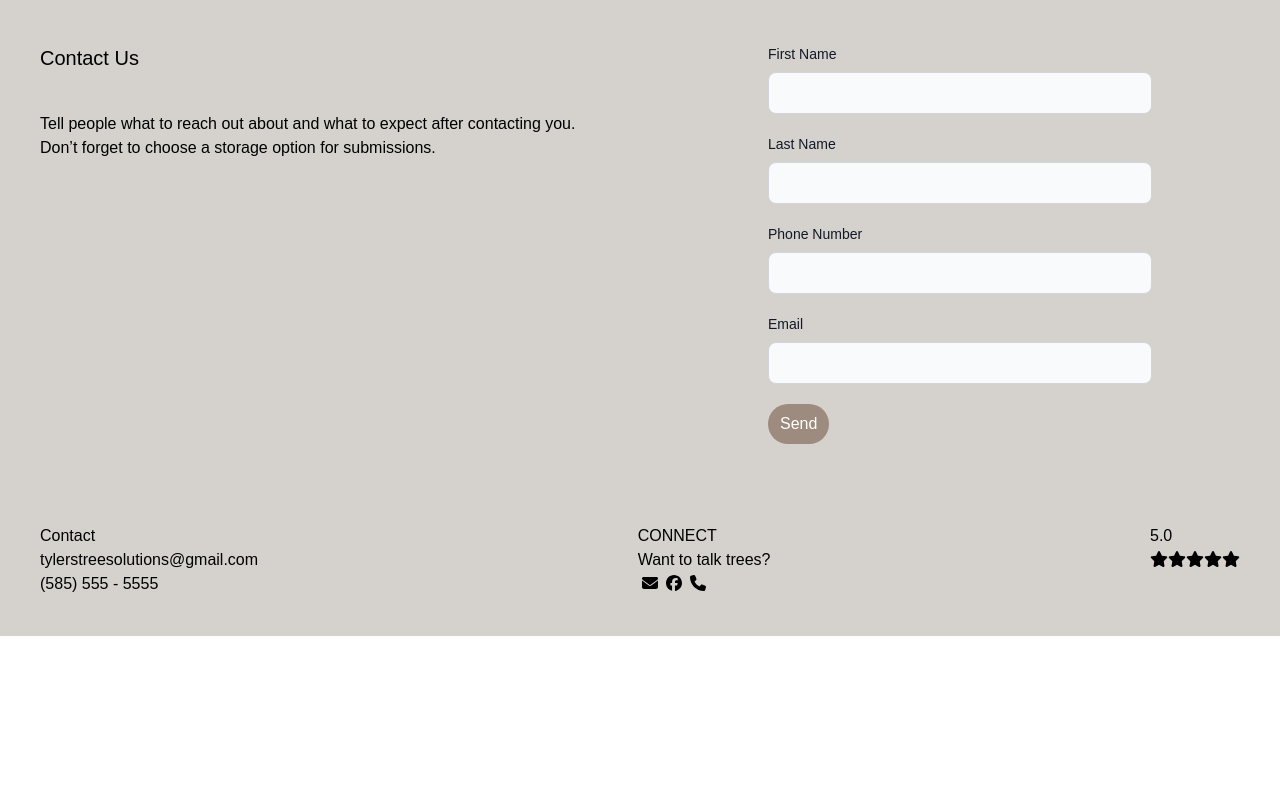
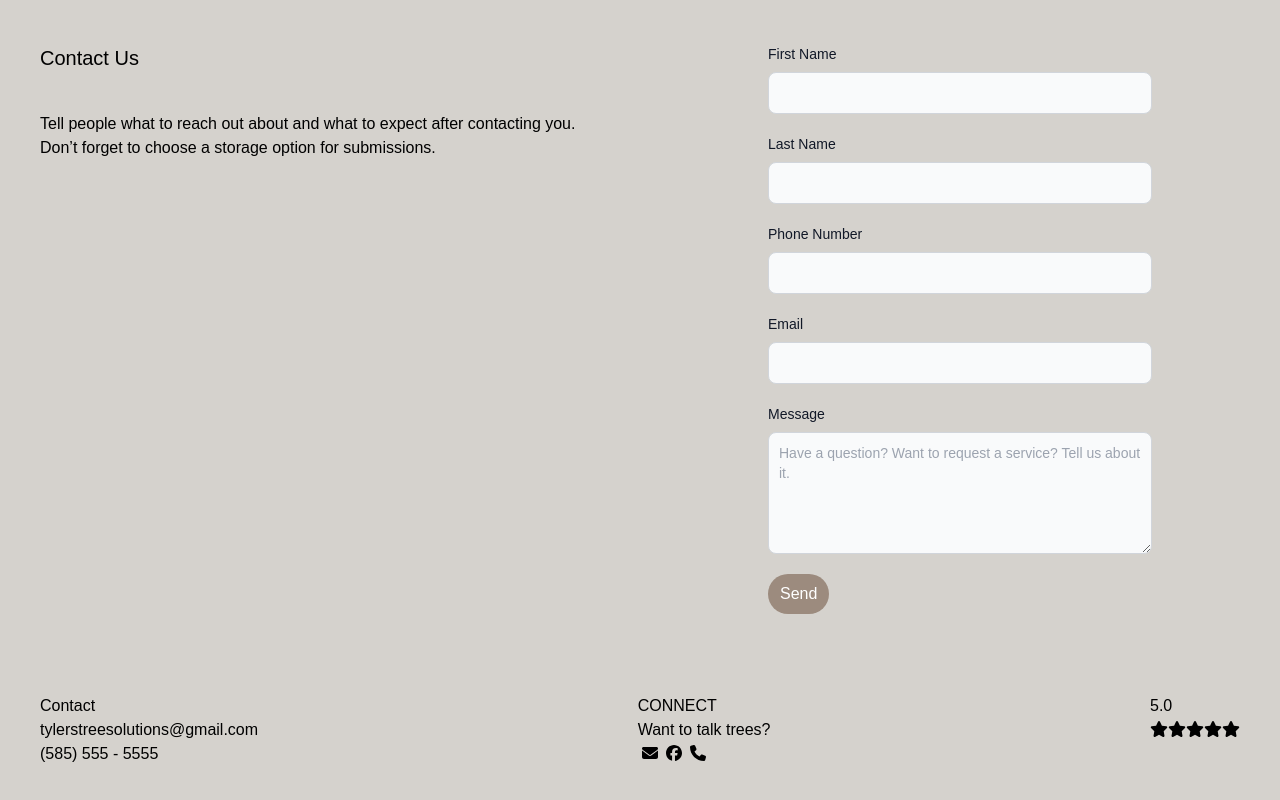
Before and after one commit to gmcclarin/tyler, a React (Create React App) app: page / in a window 1280 px wide. Shown: the part 2414-3214 px from the top of the page. Before the commit the page ends 3050 px from the top, so only its background shows below. Built offline with nearby package versions, Linux system fonts and the light colour scheme.

Commit message:
add textarea input for the description

```diff
--- a/src/components/Contact.js
+++ b/src/components/Contact.js
@@ -7,7 +7,7 @@ const initialValues = {
     lastName : "",
     phoneNumber : "",
     email : "",
-    description : ""
+    message : ""
 };
 
 const SignupSchema = Yup.object().shape({
@@ -41,7 +41,7 @@ const Contact = () => {
                     <label htmlFor="firstName" className="block mb-2 text-sm font-medium text-gray-900 dark:text-white">First Name</label>
                         <Field
                         className="bg-gray-50 border border-gray-300 text-gray-900 text-sm rounded-lg focus:ring-blue-500 focus:border-blue-500 block w-full p-2.5  "
-                        type="firstName"
+                        type="text"
                         name="firstName"
                         id="firstName" />
                         <ErrorMessage name="firstName" component="div" />
@@ -59,7 +59,7 @@ const Contact = () => {
                     <label htmlFor="phoneNumber" className="block mb-2 text-sm font-medium text-gray-900 dark:text-white">Phone Number</label>
                         <Field
                         className="bg-gray-50 border border-gray-300 text-gray-900 text-sm rounded-lg focus:ring-blue-500 focus:border-blue-500 block w-full p-2.5"
-                        type="phoneNumber"
+                        type="text"
                         name="phoneNumber"
                         id="phoneNumber" />
                         <ErrorMessage name="phoneNumber" component="div" />
@@ -68,10 +68,20 @@ const Contact = () => {
                     <label htmlFor="email" class="block mb-2 text-sm font-medium text-gray-900 dark:text-white">Email</label>
                         <Field
                         className="bg-gray-50 border border-gray-300 text-gray-900 text-sm rounded-lg focus:ring-blue-500 focus:border-blue-500 block w-full p-2.5"
-                        type="email"
+                        type="text"
                         name="email"
                         id="email" />
                         <ErrorMessage name="email" component="div" />
+                </div>
+                <div class="mb-5">
+                    <label htmlFor="message" class="block mb-2 text-sm font-medium text-gray-900 dark:text-white">Message</label>
+                        {/* <Field
+                        className="bg-gray-50 border border-gray-300 text-gray-900 text-sm rounded-lg focus:ring-blue-500 focus:border-blue-500 block w-full p-2.5"
+                        type="text"
+                        name="message"
+                        id="message" /> */}
+                        <textarea class="form-textarea mt-1 block w-full bg-gray-50 border border-gray-300 text-gray-900 text-sm rounded-lg focus:ring-blue-500 focus:border-blue-500 p-2.5" rows="5" placeholder="Have a question? Want to request a service? Tell us about it." ></textarea>
+                        <ErrorMessage name="message" component="div" />
                 </div>
                 <button
                 type="submit"
```
